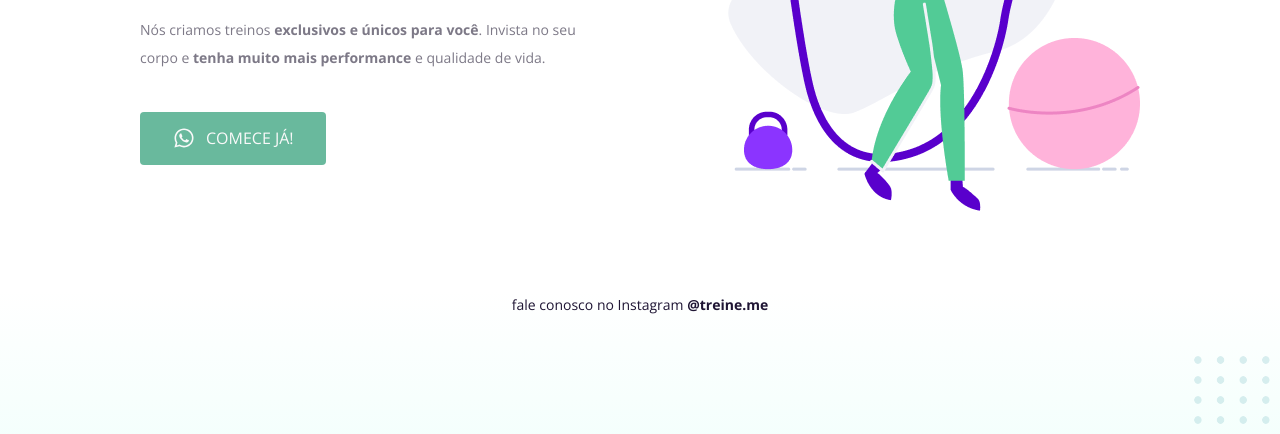
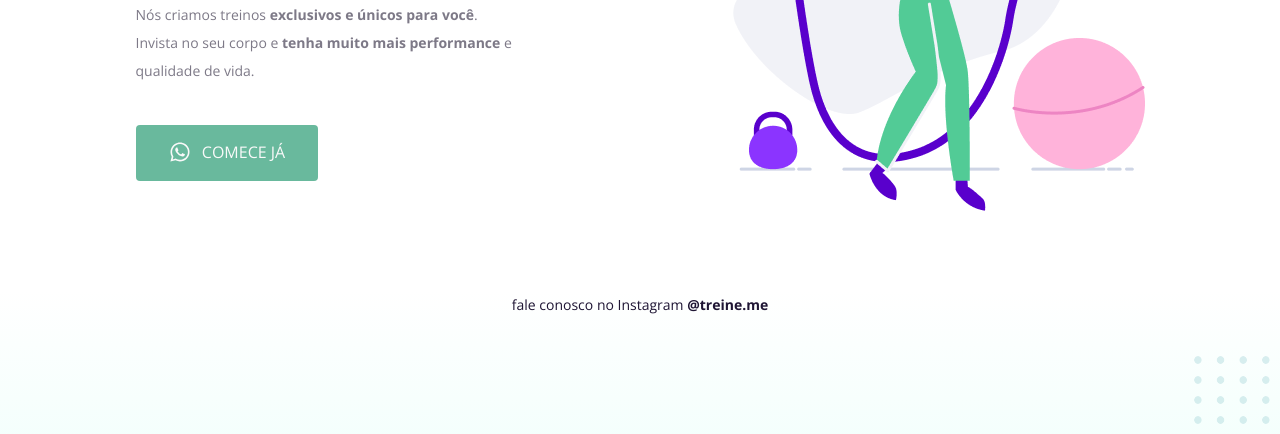
Before and after one commit to popmarcos/Projeto2-Rocketseat-Explorer, a plain HTML site: page index.html in a window 1280 px wide. Shown: the part 366-800 px from the top of the page. Drawn offline with nearby package versions, Linux system fonts and the light colour scheme.

Commit message:
Add files via upload
Correção de bugs visuais

```diff
--- a/index.html
+++ b/index.html
@@ -29,14 +29,14 @@
       <section class="text">
 
         <h1>Treinos <span>exclusivos</span> para você!</h1>
-        <p>Nós criamos treinos <strong>exclusivos e únicos para você</strong>.
+        <p>Nós criamos treinos <strong>exclusivos e únicos para você</strong>.</br>
           Invista no seu corpo e <strong>tenha muito mais performance</strong> e qualidade de vida.</p>
 
         <button>
           <svg id= "whats" alt="Ícone do Whatsapp para o botão de contato" width="24" height="25" viewBox="0 0 24 25" fill="none" xmlns="http://www.w3.org/2000/svg">
             <path d="M16.6 14.5001C16.4 14.4001 15.1 13.8001 14.9 13.7001C14.7 13.6001 14.5 13.6001 14.3 13.8001C14.1 14.0001 13.7 14.6001 13.5 14.8001C13.4 15.0001 13.2 15.0001 13 14.9001C12.3 14.6001 11.6 14.2001 11 13.7001C10.5 13.2001 10 12.6001 9.6 12.0001C9.5 11.8001 9.6 11.6001 9.7 11.5001C9.8 11.4001 9.9 11.2001 10.1 11.1001C10.2 11.0001 10.3 10.8001 10.3 10.7001C10.4 10.6001 10.4 10.4001 10.3 10.3001C10.2 10.2001 9.7 9.0001 9.5 8.5001C9.4 7.8001 9.2 7.8001 9 7.8001C8.9 7.8001 8.7 7.8001 8.5 7.8001C8.3 7.8001 8 8.0001 7.9 8.1001C7.3 8.7001 7 9.4001 7 10.2001C7.1 11.1001 7.4 12.0001 8 12.8001C9.1 14.4001 10.5 15.7001 12.2 16.5001C12.7 16.7001 13.1 16.9001 13.6 17.0001C14.1 17.2001 14.6 17.2001 15.2 17.1001C15.9 17.0001 16.5 16.5001 16.9 15.9001C17.1 15.5001 17.1 15.1001 17 14.7001C17 14.7001 16.8 14.6001 16.6 14.5001ZM19.1 5.4001C15.2 1.5001 8.9 1.5001 5 5.4001C1.8 8.6001 1.2 13.5001 3.4 17.4001L2 22.5001L7.3 21.1001C8.8 21.9001 10.4 22.3001 12 22.3001C17.5 22.3001 21.9 17.9001 21.9 12.4001C22 9.8001 20.9 7.3001 19.1 5.4001ZM16.4 19.4001C15.1 20.2001 13.6 20.7001 12 20.7001C10.5 20.7001 9.1 20.3001 7.8 19.6001L7.5 19.4001L4.4 20.2001L5.2 17.2001L5 16.9001C2.6 12.9001 3.8 7.9001 7.7 5.4001C11.6 2.9001 16.6 4.2001 19 8.0001C21.4 11.9001 20.3 17.0001 16.4 19.4001Z" fill="#F9F9F9"/>
           </svg>
-          Comece já!
+          Comece já
         </button>
       </section>
 
--- a/style.css
+++ b/style.css
@@ -2,6 +2,7 @@ body {
   margin: 0;
   font-family: 'Open Sans', sans-serif;
   color: #1F1534;
+  font-weight: normal;
 
   background: linear-gradient(180deg, rgba(227, 255, 248, 0) 82.08%, rgba(227, 255, 248, 0.38) 100%);
 
@@ -10,7 +11,7 @@ body {
 }
 
 .page {
-  width: 1000px;
+  width: 1009px;
   margin: 0 auto 0;
   padding-top: 65px;
 
@@ -85,6 +86,8 @@ section p {
 }
 
 button {
+  width: 182px;
+  height: 56px;
   text-transform: uppercase;
   font-family: 'Open Sans', sans-serif;
   color: #F9F9F9;
```
